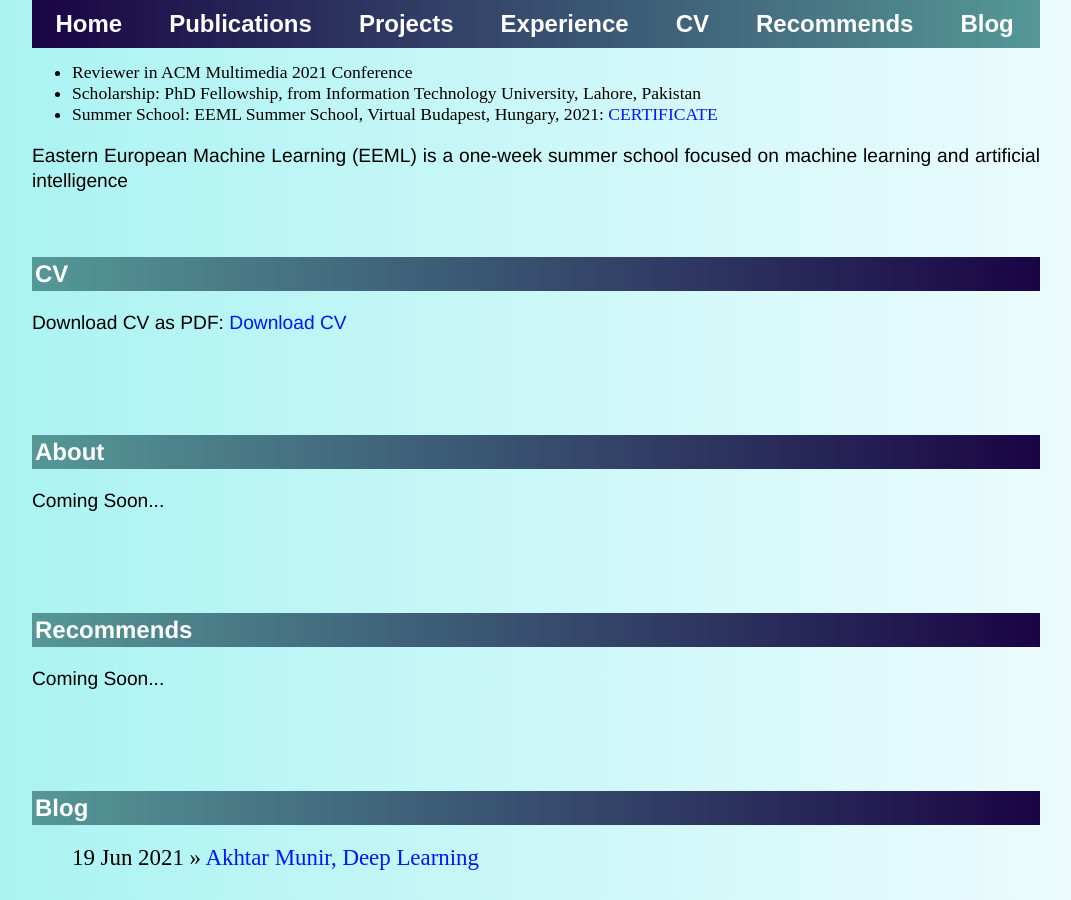
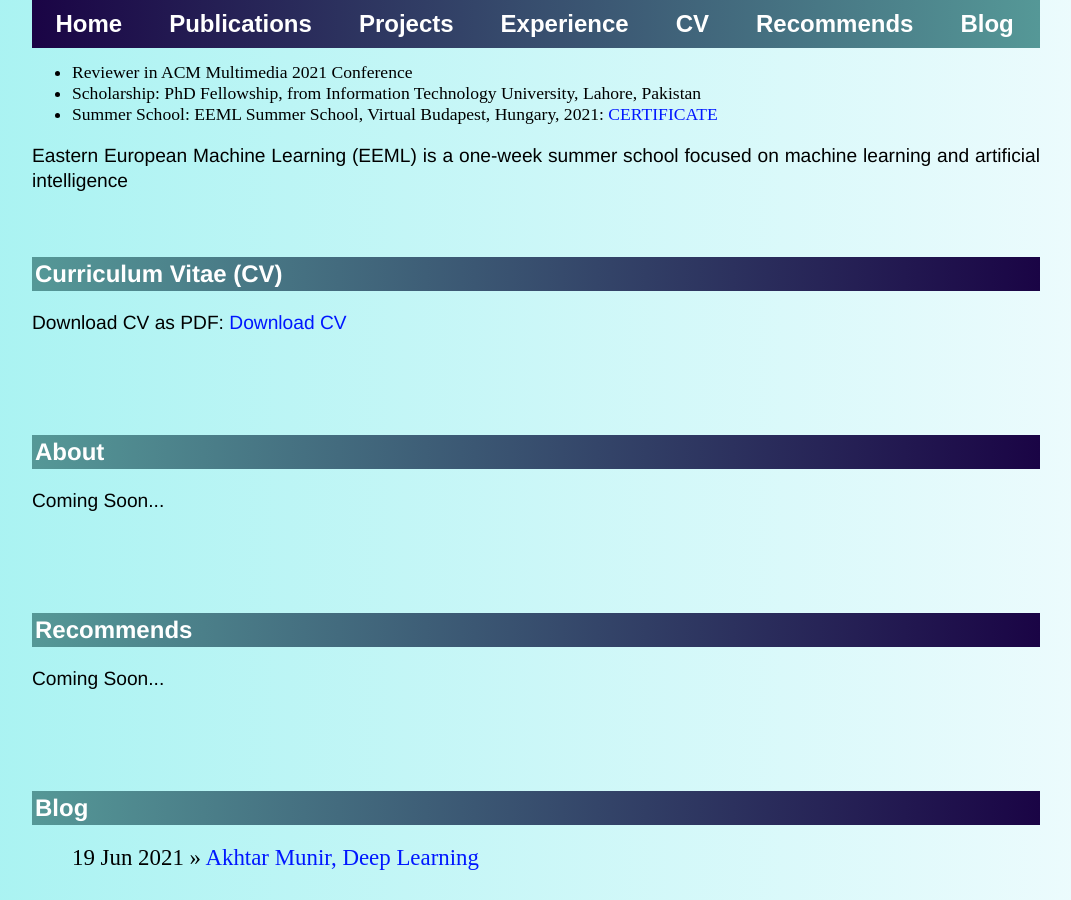
Before and after one commit to akhtarvision/akhtarvision.github.io, a Jekyll site: the page built from index.html, in a window 1280 px wide and 900 px high, scrolled down 2878 px. Shown: the whole window, without its empty margins (104-1175 px from the left). Built offline with Jekyll 4.4.1, drawn with Linux system fonts in a browser that asks for light colours.

Commit message:
Update index.html

```diff
--- a/index.html
+++ b/index.html
@@ -25,7 +25,7 @@
 	<br><br>
 
 		<ul class="social">
-		<li><a href="https://www.linkedin.com/in/muhammad-akhtar-munir-697b3976/">Linkedin</a> , <a href="https://twitter.com/akhtarTalks">Twitter</a></li>
+		<li><a href="https://www.linkedin.com/in/muhammad-akhtar-munir-697b3976/">Linkedin</a>, <a href="https://twitter.com/akhtarTalks">Twitter</a></li>
 		<li><a href="https://scholar.google.com.pk/citations?user=sT-epZAAAAAJ&hl=en">Google Scholar</a></li>
 		<li><a href="http://im.itu.edu.pk/people/">Research Lab (IML)</a></li>
 		</ul>
@@ -261,11 +261,11 @@
 
 <!-- Project -->
 <a id="cv" class="anchor"></a>
-<h2>CV</h2>
+<h2>Curriculum Vitae (CV)</h2>
 <table class="imgtable">
 <!-- paper entry-->
 
-<p> Download CV as PDF: <a href="https://github.com/akhtarvision/akhtarvision.github.io/raw/main/CV-Akhtar-new.pdf" class="download"> Download CV</a></p>
+<p> Download CV as PDF: <a href="https://github.com/akhtarvision/akhtarvision.github.io/raw/main/CV-Akhtar-ITU_sep21.pdf" class="download"> Download CV</a></p>
 
 </table>
 
```
